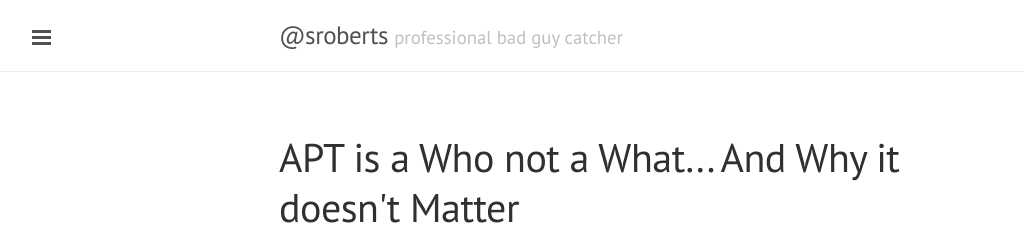
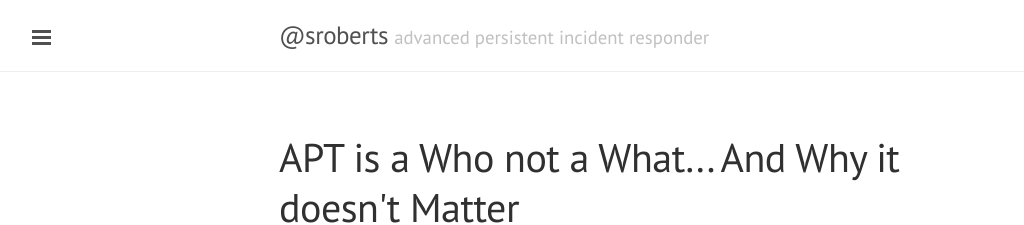
Before and after one commit to sroberts/sroberts.github.io, a Jekyll site: the page built from index.html, in a window 1280 px wide and 900 px high. Shown: the top 225 px of the window, without its empty margins (1-1025 px from the left). Built offline with Jekyll 4.4.1, drawn with Linux system fonts in a browser that asks for light colours; nearby versions of some CDN libraries; the list of posts is cut into pages by our own code; comment, search, counter and statistics services are not loaded.

Commit message:
changed tagline because it's funny

```diff
--- a/_config.yml
+++ b/_config.yml
@@ -10,7 +10,7 @@ permalink:        pretty
 
 # Setup
 title:            '@sroberts'
-tagline:          'professional bad guy catcher'
+tagline:          'advanced persistent incident responder'
 description:      'intelligentsia in training, network security ninja, pancake visionary, former mixtape master, wannabe coffee specialist, bad guy catcher @ github'
 url:              http://sroberts.github.io/
 baseurl:          /
```
